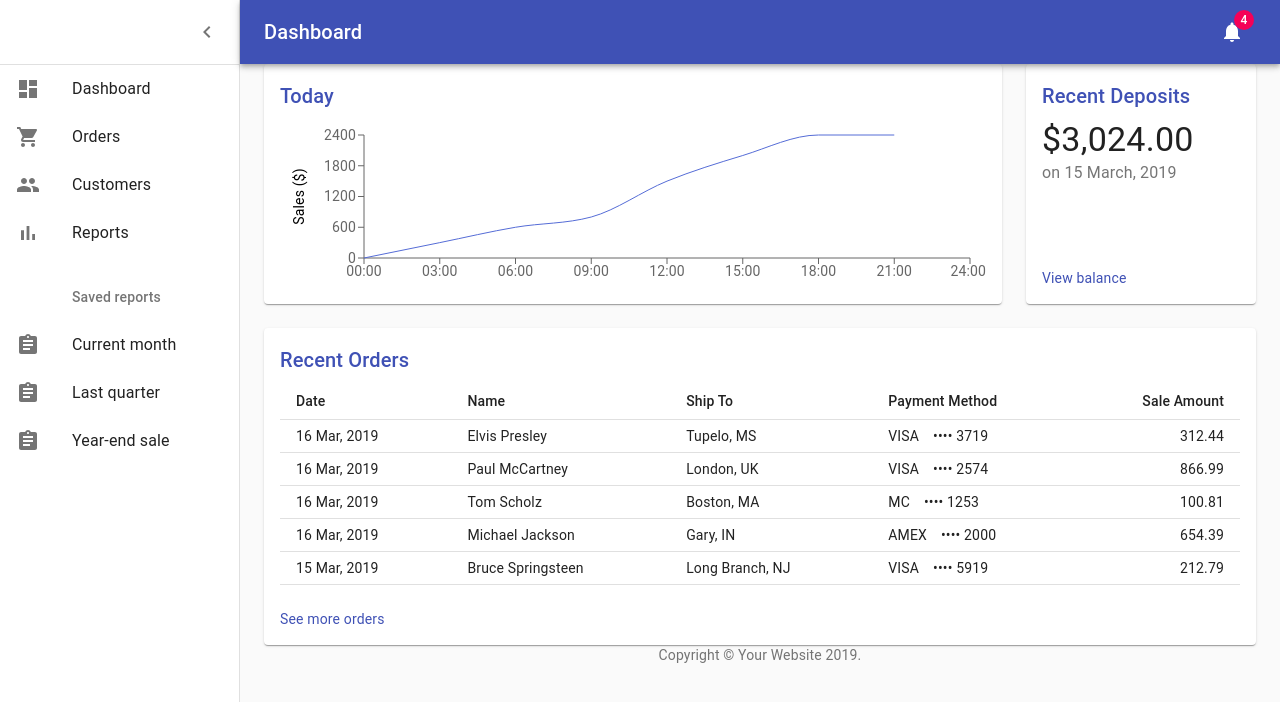
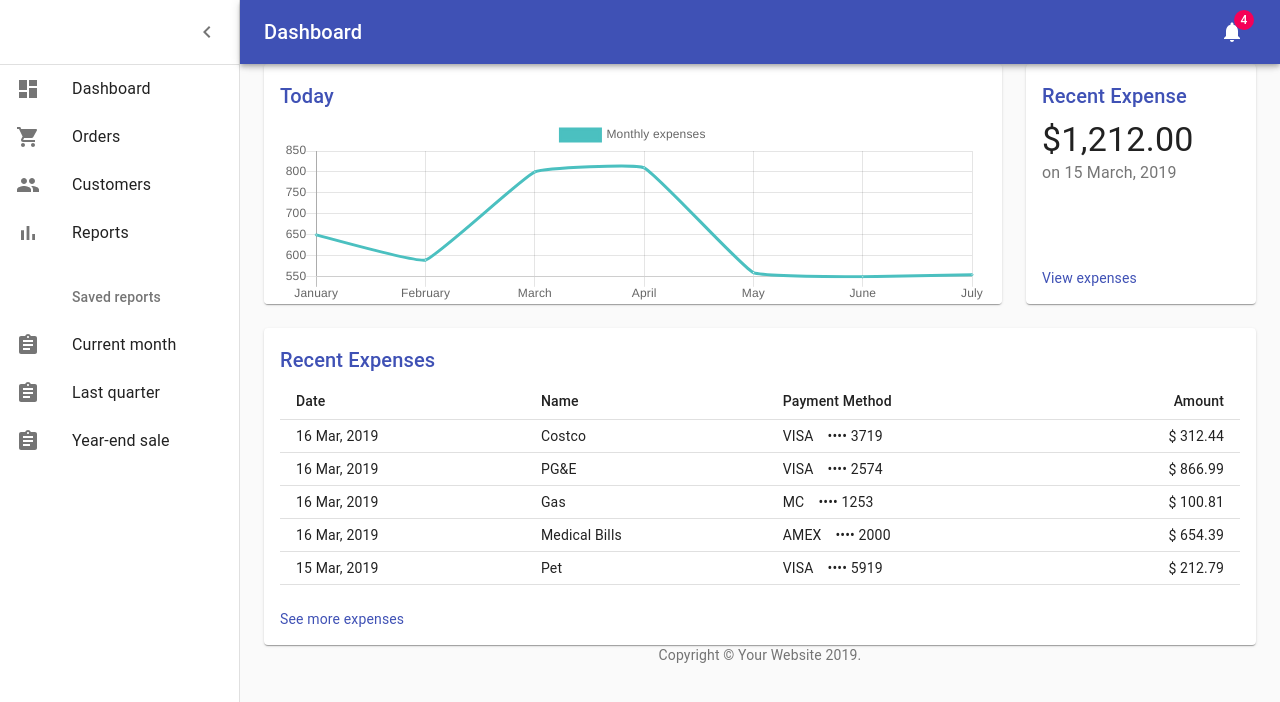
Before and after one commit to nachiketWattamwar/moneyMatters, a React (Create React App) app in the folder moneymatters/: page / in a window 1280 px wide. Shown: the top 702 px of the page. Built offline with nearby package versions, Linux system fonts and the light colour scheme.

Commit message:
adding chartjs 2

```diff
--- a/moneymatters/package.json
+++ b/moneymatters/package.json
@@ -10,6 +10,7 @@
     "material-ui": "^0.20.2",
     "nodemon": "^1.19.4",
     "react": "^16.10.2",
+    "react-chartjs-2": "^2.8.0",
     "react-dom": "^16.10.2",
     "react-scripts": "3.2.0",
     "react-tap-event-plugin": "^3.0.3",
--- a/moneymatters/src/components/Chart.js
+++ b/moneymatters/src/components/Chart.js
@@ -1,12 +1,6 @@
 import React from "react";
-import {
-  LineChart,
-  Line,
-  XAxis,
-  YAxis,
-  Label,
-  ResponsiveContainer
-} from "recharts";
+import { LineChart, XAxis, YAxis, Label, ResponsiveContainer } from "recharts";
+import { Line } from "react-chartjs-2";
 import Title from "./Title";
 
 // Generate Sales Data
@@ -27,28 +21,36 @@ const data = [
 ];
 
 export default function Chart() {
+  const data = {
+    labels: ["January", "February", "March", "April", "May", "June", "July"],
+    datasets: [
+      {
+        label: "Monthly expenses",
+        fill: false,
+        lineTension: 0.1,
+        backgroundColor: "rgba(75,192,192,0.4)",
+        borderColor: "rgba(75,192,192,1)",
+        borderCapStyle: "butt",
+        borderDash: [],
+        borderDashOffset: 0.0,
+        borderJoinStyle: "miter",
+        pointBorderColor: "rgba(75,192,192,1)",
+        pointBackgroundColor: "#fff",
+        pointBorderWidth: 1,
+        pointHoverRadius: 5,
+        pointHoverBackgroundColor: "rgba(75,192,192,1)",
+        pointHoverBorderColor: "rgba(220,220,220,1)",
+        pointHoverBorderWidth: 2,
+        pointRadius: 1,
+        pointHitRadius: 10,
+        data: [650, 590, 800, 810, 560, 550, 555]
+      }
+    ]
+  };
   return (
     <React.Fragment>
       <Title>Today</Title>
-      <ResponsiveContainer>
-        <LineChart
-          data={data}
-          margin={{
-            top: 16,
-            right: 16,
-            bottom: 0,
-            left: 24
-          }}
-        >
-          <XAxis dataKey='time' />
-          <YAxis>
-            <Label angle={270} position='left' style={{ textAnchor: "middle" }}>
-              Sales ($)
-            </Label>
-          </YAxis>
-          <Line type='monotone' dataKey='amount' stroke='#556CD6' dot={false} />
-        </LineChart>
-      </ResponsiveContainer>
+      <Line width='300px' height='80px' data={data} />
     </React.Fragment>
   );
 }
--- a/moneymatters/src/components/Deposits.js
+++ b/moneymatters/src/components/Deposits.js
@@ -1,31 +1,36 @@
 /* eslint-disable no-script-url */
 
-import React from 'react';
-import Link from '@material-ui/core/Link';
-import { makeStyles } from '@material-ui/core/styles';
-import Typography from '@material-ui/core/Typography';
-import Title from './Title';
+import React, { useState } from "react";
+import Link from "@material-ui/core/Link";
+import { makeStyles } from "@material-ui/core/styles";
+import Typography from "@material-ui/core/Typography";
+import Title from "./Title";
 
 const useStyles = makeStyles({
   depositContext: {
-    flex: 1,
-  },
+    flex: 1
+  }
 });
 
 export default function Deposits() {
+  const [balance, setBalance] = useState(1212);
   const classes = useStyles();
+  const bal = new Intl.NumberFormat("en-US", {
+    style: "currency",
+    currency: "USD"
+  });
   return (
     <React.Fragment>
-      <Title>Recent Deposits</Title>
-      <Typography component="p" variant="h4">
-        $3,024.00
+      <Title>Recent Expense</Title>
+      <Typography component='p' variant='h4'>
+        {bal.format(balance)}
       </Typography>
-      <Typography color="textSecondary" className={classes.depositContext}>
+      <Typography color='textSecondary' className={classes.depositContext}>
         on 15 March, 2019
       </Typography>
       <div>
-        <Link color="primary" href="javascript:;">
-          View balance
+        <Link color='primary' href='javascript:;'>
+          View expenses
         </Link>
       </div>
     </React.Fragment>
--- a/moneymatters/src/components/MainContent.js
+++ b/moneymatters/src/components/MainContent.js
@@ -1,4 +1,4 @@
-import React, { Component } from "react";
+import React from "react";
 import Container from "@material-ui/core/Container";
 import Grid from "@material-ui/core/Grid";
 import Paper from "@material-ui/core/Paper";
@@ -6,7 +6,7 @@ import { makeStyles } from "@material-ui/core/styles";
 import clsx from "clsx";
 import Chart from "./Chart";
 import Deposits from "./Deposits";
-import Orders from "./Orders";
+import Orders from "./RecentExpenses";
 
 const drawerWidth = 240;
 
--- a/moneymatters/src/components/Orders.js
+++ b/moneymatters/src/components/RecentExpenses.js
@@ -11,52 +11,9 @@ import TableRow from "@material-ui/core/TableRow";
 import Title from "./Title";
 
 // Generate Order Data
-function createData(id, date, name, shipTo, paymentMethod, amount) {
-  return { id, date, name, shipTo, paymentMethod, amount };
+function createData(id, date, name, paymentMethod, amount) {
+  return { id, date, name, paymentMethod, amount };
 }
-
-const rows = [
-  createData(
-    0,
-    "16 Mar, 2019",
-    "Elvis Presley",
-    "Tupelo, MS",
-    "VISA ⠀•••• 3719",
-    312.44
-  ),
-  createData(
-    1,
-    "16 Mar, 2019",
-    "Paul McCartney",
-    "London, UK",
-    "VISA ⠀•••• 2574",
-    866.99
-  ),
-  createData(
-    2,
-    "16 Mar, 2019",
-    "Tom Scholz",
-    "Boston, MA",
-    "MC ⠀•••• 1253",
-    100.81
-  ),
-  createData(
-    3,
-    "16 Mar, 2019",
-    "Michael Jackson",
-    "Gary, IN",
-    "AMEX ⠀•••• 2000",
-    654.39
-  ),
-  createData(
-    4,
-    "15 Mar, 2019",
-    "Bruce Springsteen",
-    "Long Branch, NJ",
-    "VISA ⠀•••• 5919",
-    212.79
-  )
-];
 
 const useStyles = makeStyles(theme => ({
   seeMore: {
@@ -65,18 +22,24 @@ const useStyles = makeStyles(theme => ({
 }));
 
 export default function Orders() {
+  const rows = [
+    createData(0, "16 Mar, 2019", "Costco", "VISA ⠀•••• 3719", 312.44),
+    createData(1, "16 Mar, 2019", "PG&E", "VISA ⠀•••• 2574", 866.99),
+    createData(2, "16 Mar, 2019", "Gas", "MC ⠀•••• 1253", 100.81),
+    createData(3, "16 Mar, 2019", "Medical Bills", "AMEX ⠀•••• 2000", 654.39),
+    createData(4, "15 Mar, 2019", "Pet", "VISA ⠀•••• 5919", 212.79)
+  ];
   const classes = useStyles();
   return (
     <React.Fragment>
-      <Title>Recent Orders</Title>
+      <Title>Recent Expenses</Title>
       <Table size='small'>
         <TableHead>
           <TableRow>
             <TableCell>Date</TableCell>
             <TableCell>Name</TableCell>
-            <TableCell>Ship To</TableCell>
             <TableCell>Payment Method</TableCell>
-            <TableCell align='right'>Sale Amount</TableCell>
+            <TableCell align='right'>Amount</TableCell>
           </TableRow>
         </TableHead>
         <TableBody>
@@ -84,16 +47,15 @@ export default function Orders() {
             <TableRow key={row.id}>
               <TableCell>{row.date}</TableCell>
               <TableCell>{row.name}</TableCell>
-              <TableCell>{row.shipTo}</TableCell>
               <TableCell>{row.paymentMethod}</TableCell>
-              <TableCell align='right'>{row.amount}</TableCell>
+              <TableCell align='right'>$ {row.amount}</TableCell>
             </TableRow>
           ))}
         </TableBody>
       </Table>
       <div className={classes.seeMore}>
         <Link color='primary' href='javascript:;'>
-          See more orders
+          See more expenses
         </Link>
       </div>
     </React.Fragment>
```
Also changed, not shown: 1 other file (tests, documents, lock files or other folders).
